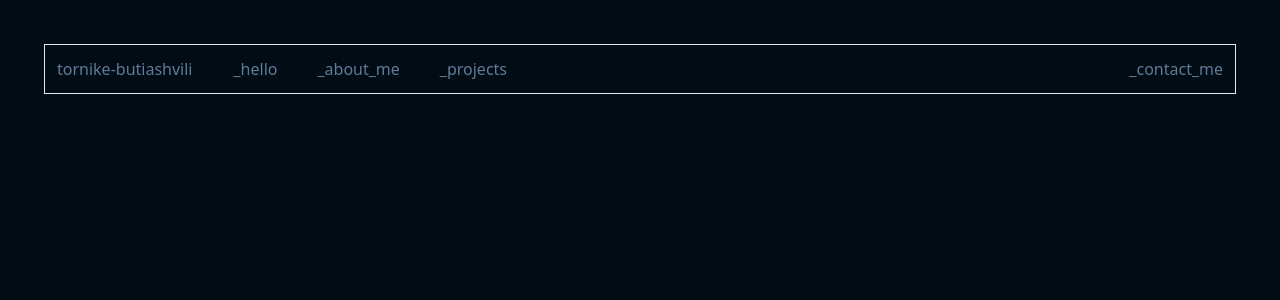
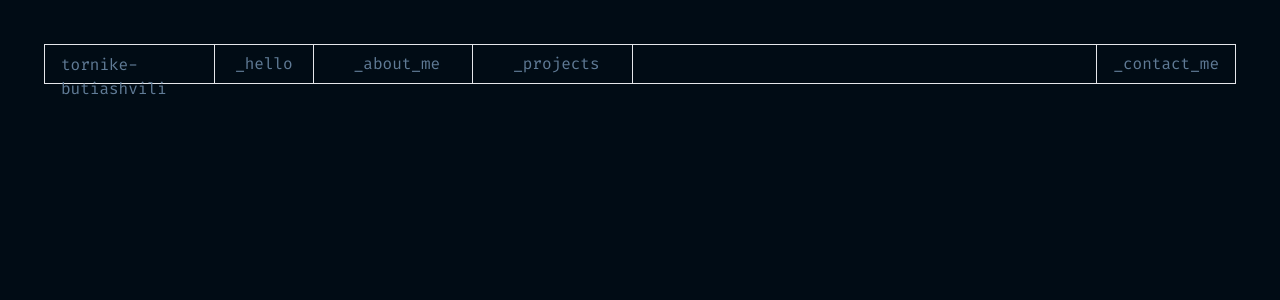
Before and after one commit to tornike2002/portfolio-website, a React (Vite) app: page / in a window 1280 px wide. Shown: the top 300 px of the page. Built offline with nearby package versions, Linux system fonts and the light colour scheme.

Commit message:
added new font fira go and some styles to navbar

```diff
--- a/src/components/navbar/Navbar.tsx
+++ b/src/components/navbar/Navbar.tsx
@@ -1,17 +1,17 @@
 const Navbar = () => {
   return (
-    <div className="text-navPrimary text-base flex items-center border p-3">
-      <div className="w-52">
-        <h1>tornike-butiashvili</h1>
+    <div className="text-navPrimary text-base justify-center flex items-center border font-Fira h-10">
+      <div className="w-1/6 border-r h-full">
+        <h1 className="pl-4 pt-2">tornike-butiashvili</h1>
       </div>
-      <div className="flex justify-between items-center w-full">
-        <div className="flex gap-10">
-          <h1>_hello</h1>
-          <h1>_about_me</h1>
-          <h1>_projects</h1>
+      <div className="flex justify-between items-center w-[100%]">
+        <div className="flex gap-10 items-center justify-center text-center h-10">
+          <h1 className="border-r pl-5 pr-5 h-full pt-2">_hello</h1>
+          <h1 className="border-r pr-8 h-full pt-2">_about_me</h1>
+          <h1 className="border-r pr-8 h-full pt-2">_projects</h1>
         </div>
-        <div>
-          <h1>_contact_me</h1>
+        <div className="h-10">
+          <h1 className="pr-4 pl-4 border-l h-full pt-2">_contact_me</h1>
         </div>
       </div>
     </div>
--- a/tailwind.config.js
+++ b/tailwind.config.js
@@ -3,9 +3,12 @@ export default {
   content: ["./index.html", "./src/**/*.{js,ts,jsx,tsx}"],
   theme: {
     extend: {
-      colors:{
-        navPrimary: "#607b96"
-      }
+      colors: {
+        navPrimary: "#607b96",
+      },
+      fontFamily: {
+        Fira: ["Fira Code", "monospace"],
+      },
     },
   },
   plugins: [],
```
